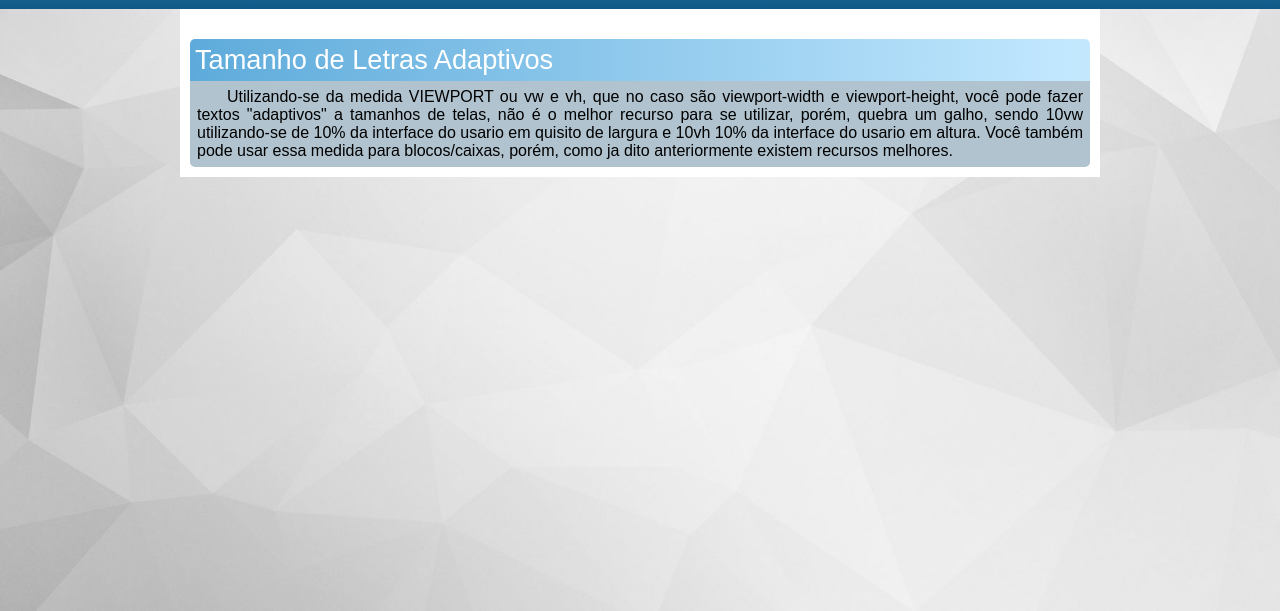
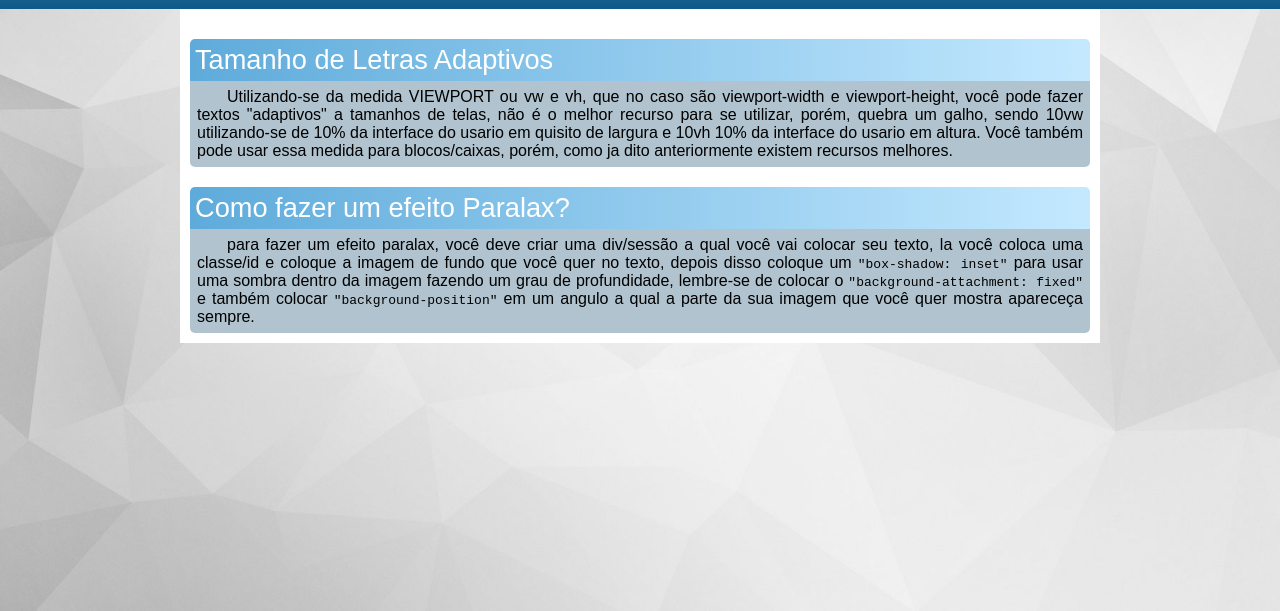
Before and after one commit to JoaopedroJZ/Relativo-a-aulas, a plain HTML site: page Modulo 3/ex03/index.html in a window 1280 px wide. Shown: the part 189-800 px from the top of the page. Drawn offline with Linux system fonts and the light colour scheme.

Commit message:
Update index.html

```diff
--- a/Modulo 3/ex03/index.html
+++ b/Modulo 3/ex03/index.html
@@ -20,6 +20,10 @@
             <p>
                 Utilizando-se da medida VIEWPORT ou vw e vh, que no caso são viewport-width e viewport-height, você pode fazer textos "adaptivos" a tamanhos de telas, não é o melhor recurso para se utilizar, porém, quebra um galho, sendo 10vw utilizando-se de 10% da interface do usario em quisito de largura e 10vh 10% da interface do usario em altura. Você também pode usar essa medida para blocos/caixas, porém, como ja dito anteriormente existem recursos melhores.
             </p>
+            <h1>Como fazer um efeito Paralax?</h1>
+            <p>
+                para fazer um efeito paralax, você deve criar uma div/sessão a qual você vai colocar seu texto, la você coloca uma classe/id e coloque a imagem de fundo que você quer no texto, depois disso coloque um <code>"box-shadow: inset"</code> para usar uma sombra dentro da imagem fazendo um grau de profundidade, lembre-se de colocar o <code>"background-attachment: fixed"</code> e também colocar <code>"background-position"</code> em um angulo a qual a parte da sua imagem que você quer mostra apareceça sempre.
+            </p>
         </article>
     </main>
 </body>
```
